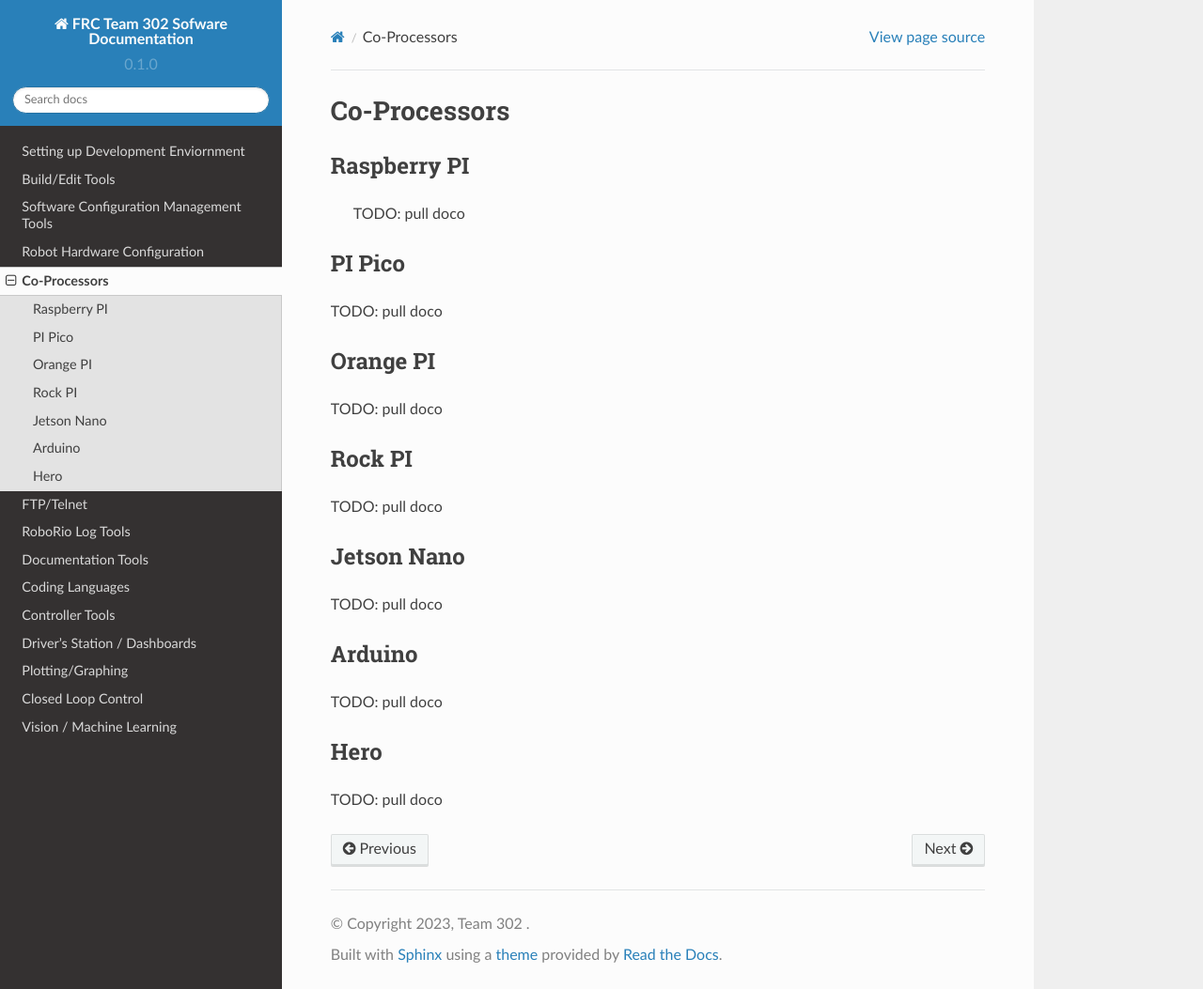
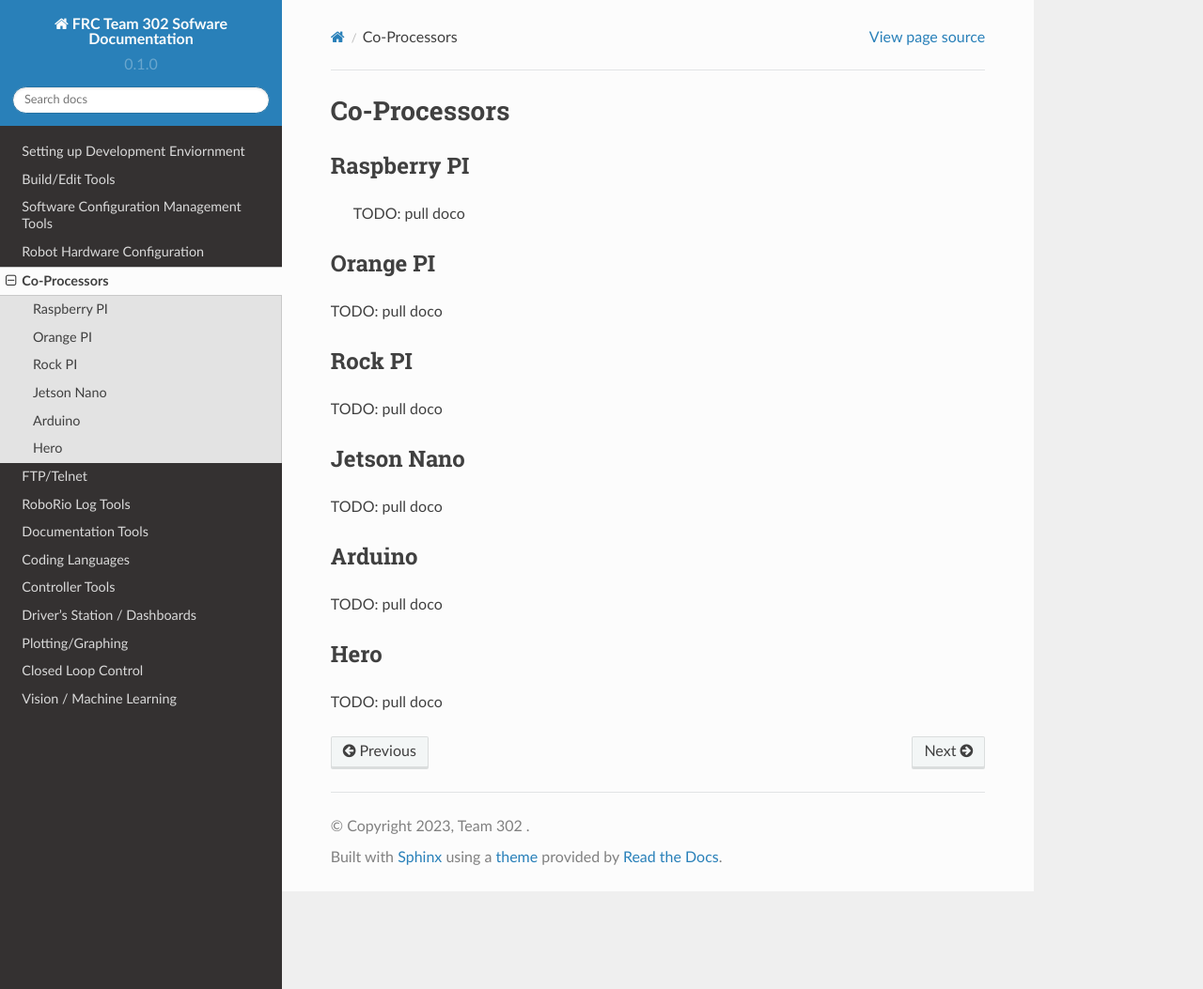
Before and after one commit to Team302/Team302Doco, a Sphinx documentation site: the page built from docs/source/coprocessor.rst, in a window 1280 px wide and 1053 px high. Shown: the whole window at 94% size. Built offline with Sphinx 7.4.7 and the Read the Docs theme 2.0.0, drawn with Linux system fonts in a browser that asks for light colours.

Commit message:
Update coprocessor.rst

```diff
--- a/docs/source/coprocessor.rst
+++ b/docs/source/coprocessor.rst
@@ -1,41 +1,42 @@
 
+#############################
 Co-Processors
-=========================
+#############################
 
 
+***********************
 Raspberry PI
------------------
+***********************
 
   TODO: pull doco
 
-PI Pico
----------------------------------------
 
-TODO:  pull doco
-
+***********************
 Orange PI
-----------------------------------
+***********************
 
 TODO: pull doco
 
 
+***********************
 Rock PI
-----------------------------------
+***********************
 
 TODO:  pull doco
 
 
+***********************
 Jetson Nano
------------------------------------
-
+***********************
 TODO:  pull doco
 
+***********************
 Arduino
-----------------------
+***********************
+TODO: pull doco
+
+***********************
+Hero
+***********************
 
 TODO: pull doco
-
-Hero
------------
-
-TODO: pull doco
```
